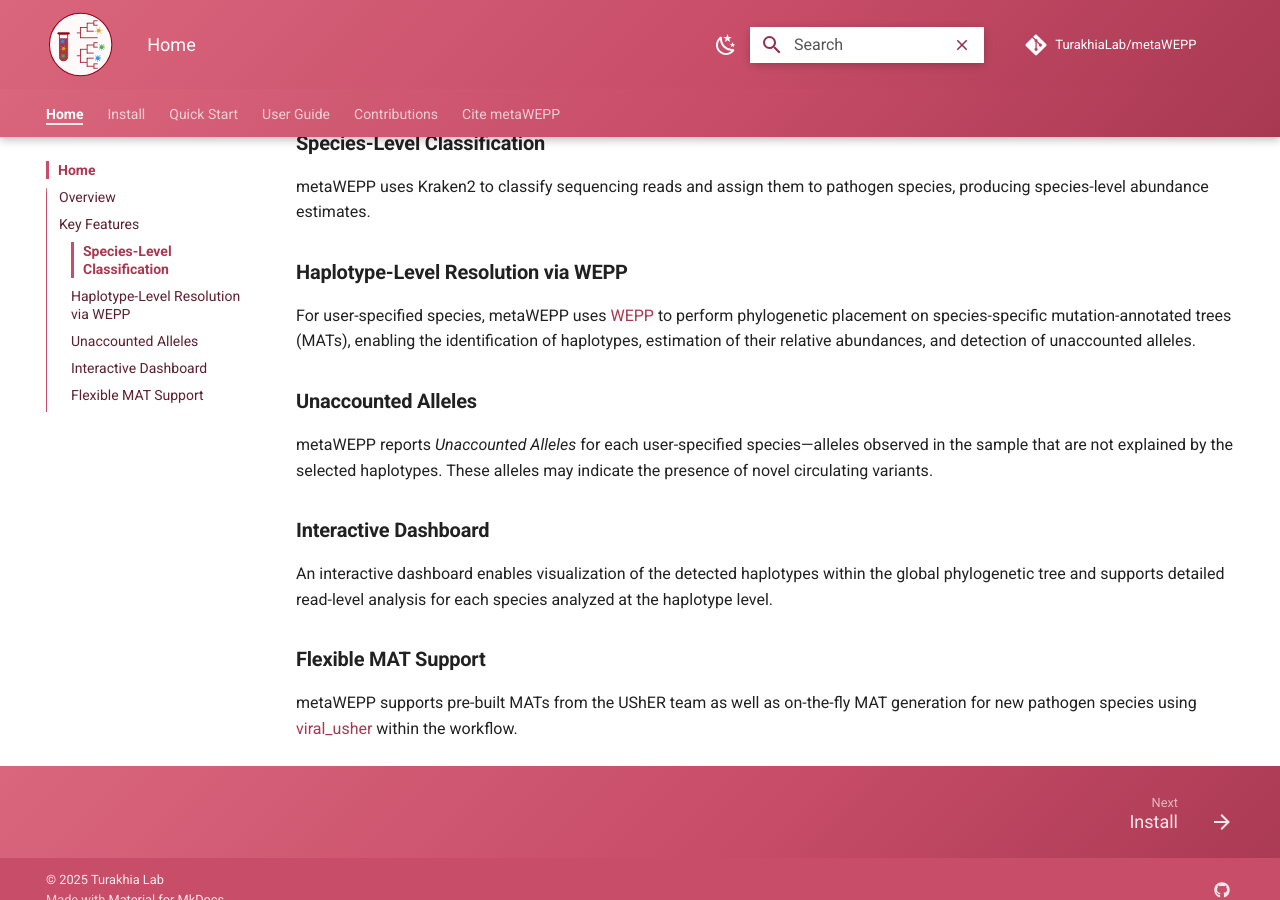
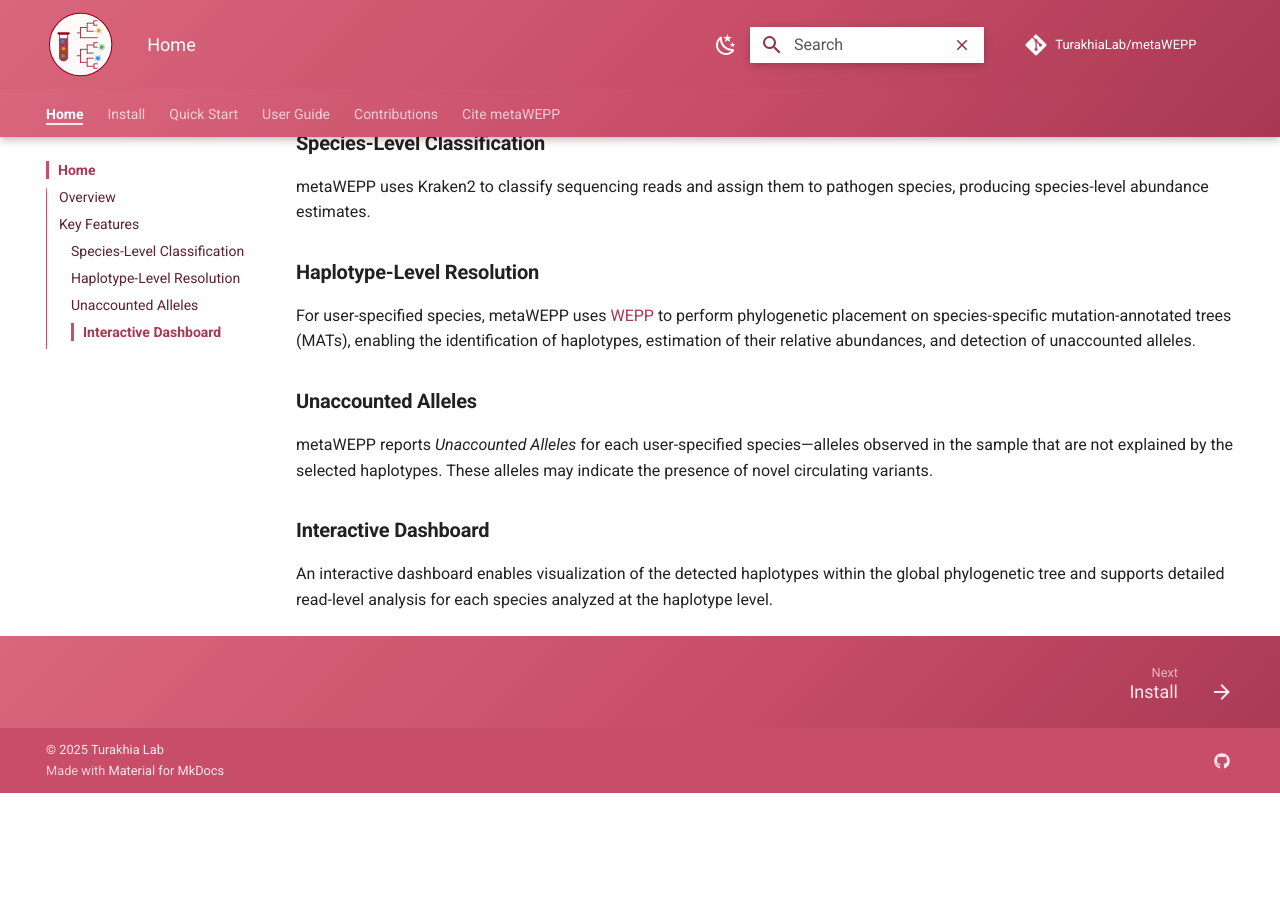
Before and after one commit to TurakhiaLab/metaWEPP, an MkDocs documentation site: the page built from docs/index.md, in a window 1280 px wide and 900 px high, scrolled down 1155 px. Built offline with MkDocs 1.6.1 and Material for MkDocs 9.7.7, drawn with Linux system fonts in a browser that asks for light colours; comment, search, counter and statistics services are not loaded; after the commit the page ends 1948 px from its top, so only the background shows below that.

Commit message:
Removing mAT from key features

```diff
--- a/docs/index.md
+++ b/docs/index.md
@@ -21,7 +21,7 @@
 ### <b>Species-Level Classification</b>
 metaWEPP uses Kraken2 to classify sequencing reads and assign them to pathogen species, producing species-level abundance estimates.
 
-### <b>Haplotype-Level Resolution via WEPP</b>
+### <b>Haplotype-Level Resolution</b>
 For user-specified species, metaWEPP uses [WEPP](https://github.com/TurakhiaLab/WEPP) to perform phylogenetic placement on species-specific mutation-annotated trees (MATs), enabling the identification of haplotypes, estimation of their relative abundances, and detection of unaccounted alleles.
 
 ### <b>Unaccounted Alleles</b>
@@ -29,6 +29,3 @@
 
 ### <b>Interactive Dashboard</b>
 An interactive dashboard enables visualization of the detected haplotypes within the global phylogenetic tree and supports detailed read-level analysis for each species analyzed at the haplotype level.
-
-### <b>Flexible MAT Support</b>
-metaWEPP supports pre-built MATs from the UShER team as well as on-the-fly MAT generation for new pathogen species using [viral_usher](https://github.com/AngieHinrichs/viral_usher) within the workflow.
```
